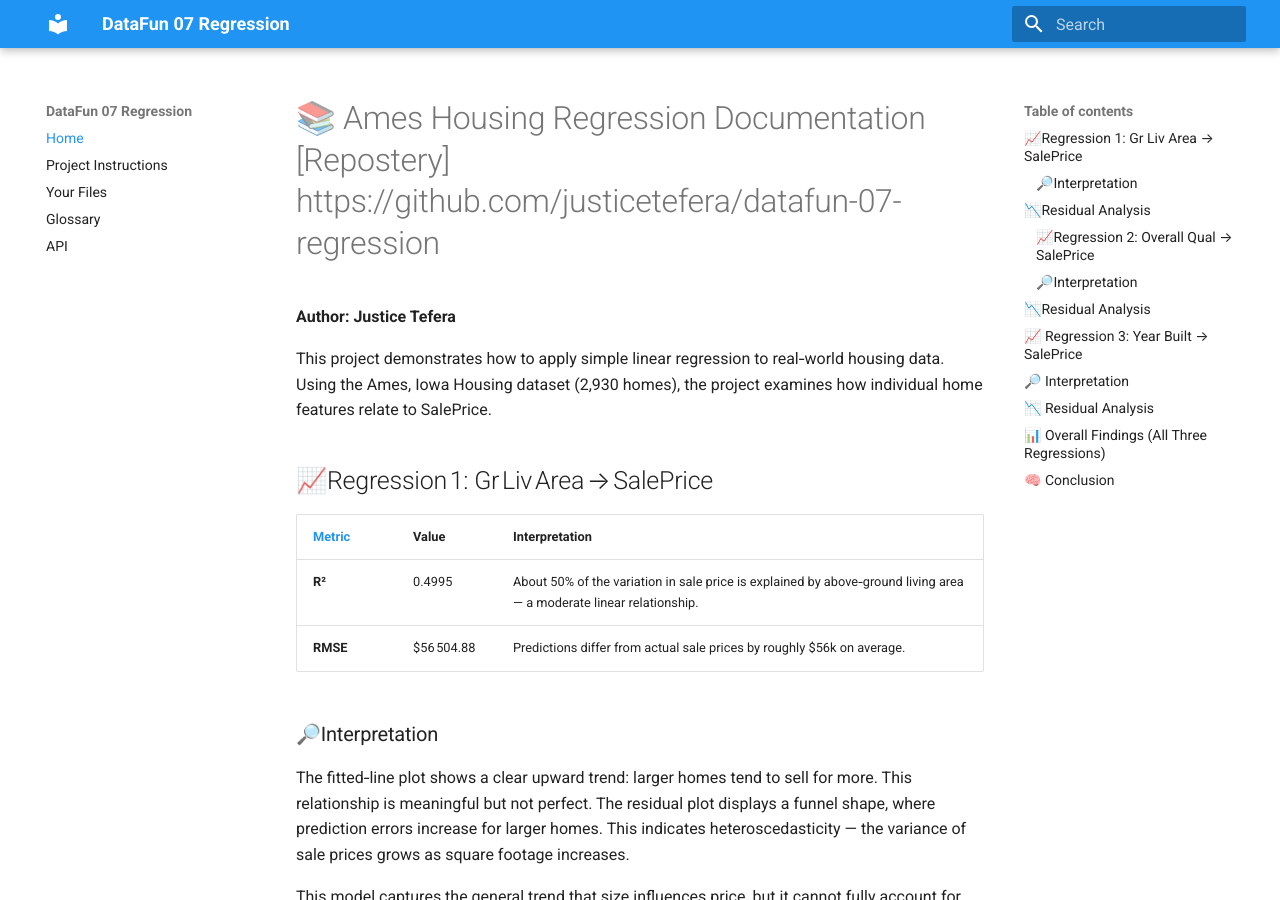
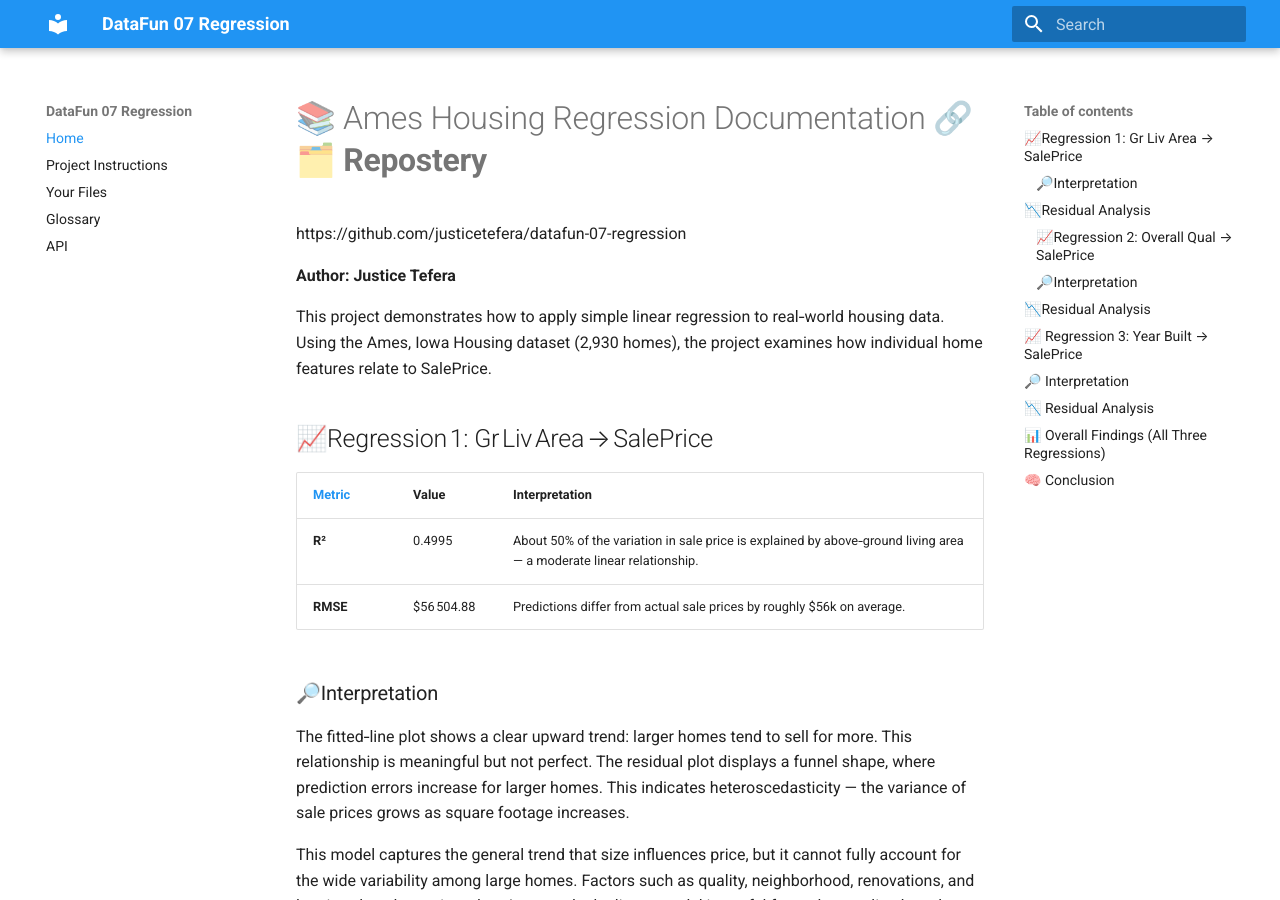
Before and after one commit to justicetefera/datafun-07-regression, an MkDocs documentation site: the page built from docs/index.md, in a window 1280 px wide and 900 px high. Built offline with MkDocs 1.6.1 and Material for MkDocs 9.7.7, drawn with Linux system fonts in a browser that asks for light colours.

Commit message:
Local updates before pulling

```diff
--- a/docs/index.md
+++ b/docs/index.md
@@ -1,4 +1,6 @@
-# 📚 Ames Housing Regression Documentation                                            [Repostery] https://github.com/justicetefera/datafun-07-regression
+# 📚 Ames Housing Regression Documentation                                            🔗 **🗂️ Repostery**
+https://github.com/justicetefera/datafun-07-regression
+
 **Author: Justice Tefera**
 
 This project demonstrates how to apply simple linear regression to real‑world housing data.
```
Also changed, not shown: README.md (+1 -1 lines).
